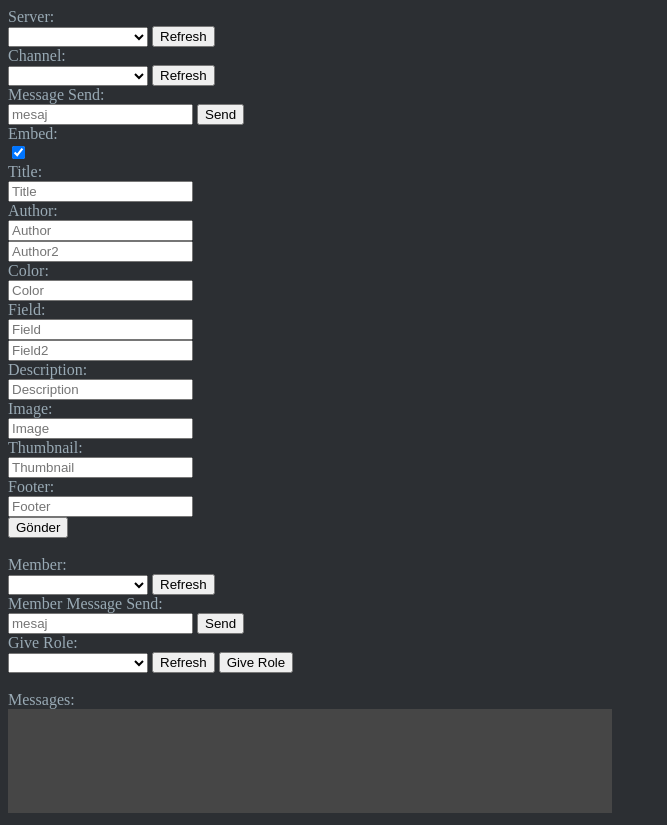
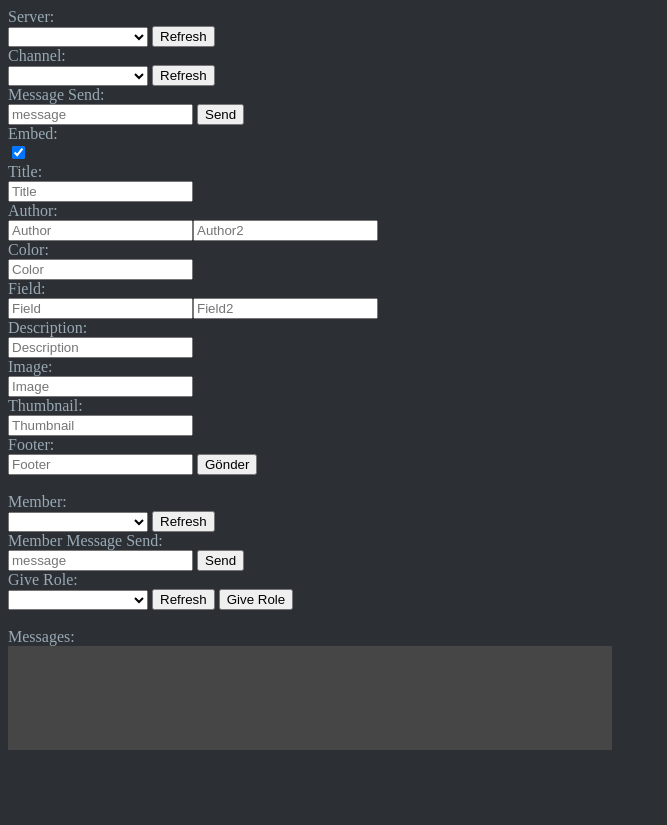
Before and after one commit to WindTR/electron-panel, an Electron app: page views/index.html in a window 1280 px wide. Both pictures are taken after a click on the checkbox 18 px from the left and 152 px from the top of the page. Shown: the whole page, without its empty margins (0-667 px from the left). After the commit the page ends 800 px from the top, so only its background shows below. Drawn offline with Linux system fonts and the light colour scheme; no server answers.

Commit message:
Update index.html

```diff
--- a/views/index.html
+++ b/views/index.html
@@ -3,7 +3,7 @@
 <head>
     <meta charset="UTF-8">
     <meta name="viewport" content="width=device-width, initial-scale=1.0">
-    <title>Ana Sayfa | Electron Bot Panel</title>
+    <title>Main Page | Electron Bot Panel</title>
     <link rel="stylesheet" href="../assets/style.css">
 </head>
 <body>
@@ -16,28 +16,28 @@
     <button id="yenile">Refresh</button>
     <br>
     <div class="yaziclass">Message Send:</div>
-    <input type="text" placeholder="mesaj" id="testinp" required="true">
+    <input type="text" placeholder="message" id="testinp" required="true">
     <button id="test">Send</button>
     <br>
     <div class="yaziclass">Embed:</div> <input type="checkbox" id="checkbox" onclick="chckbx()">
-    <div class="test" id="divtest" style="display: none;">
-    <div class="yaziclass">Title:</div><input type="text" name="" id="title" placeholder="Title" style="display: none;">
-    <div class="yaziclass">Author:</div><input type="text" name="" id="author" placeholder="Author" style="display: none;"><input type="text" name="" id="author2" placeholder="Author2" style="display: none;">
-    <div class="yaziclass">Color:</div><input type="text" name="" id="color" placeholder="Color" style="display: none;">
-    <div class="yaziclass">Field:</div><input type="text" name="" id="field" placeholder="Field" style="display: none;"><input type="text" name="" id="field2" placeholder="Field2" style="display: none;">
-    <div class="yaziclass">Description:</div><input type="text" name="" id="desc" placeholder="Description" style="display: none;">
-    <div class="yaziclass">Image:</div><input type="text" name="" id="image" placeholder="Image" style="display: none;">
-    <div class="yaziclass">Thumbnail:</div><input type="text" name="" id="thumb" placeholder="Thumbnail" style="display: none;">
-    <div class="yaziclass">Footer:</div><input type="text" name="" id="footerembed" placeholder="Footer" style="display: none;">
-    <button id="embedsend" style="display: none;">Gönder</button>
-    </div>
+    <form id="embedform" style="display: none;">
+    <div class="yaziclass">Title:</div><input type="text" name="" id="title" placeholder="Title" >
+    <div class="yaziclass">Author:</div><input type="text" name="" id="author" placeholder="Author" ><input type="text" name="" id="author2" placeholder="Author2" >
+    <div class="yaziclass">Color:</div><input type="text" name="" id="color" placeholder="Color" >
+    <div class="yaziclass">Field:</div><input type="text" name="" id="field" placeholder="Field" ><input type="text" name="" id="field2" placeholder="Field2" >
+    <div class="yaziclass">Description:</div><input type="text" name="" id="desc" placeholder="Description" >
+    <div class="yaziclass">Image:</div><input type="text" name="" id="image" placeholder="Image" >
+    <div class="yaziclass">Thumbnail:</div><input type="text" name="" id="thumb" placeholder="Thumbnail" >
+    <div class="yaziclass">Footer:</div><input type="text" name="" id="footerembed" placeholder="Footer" >
+    <button id="embedsend" >Gönder</button>
+    </form>
     <br>
     <div class="yaziclass">Member:</div>
     <select id="sunucularüye" style="width: 140px; height: 20px;"></select>
     <button id="yenile2">Refresh</button>
     <br>
     <div class="yaziclass">Member Message Send:</div>
-    <input type="text" placeholder="mesaj" id="üyeyeinp" required="true">
+    <input type="text" placeholder="message" id="üyeyeinp" required="true">
     <button id="test2">Send</button>
     <br>
     <div class="yaziclass">Give Role:</div>
@@ -53,76 +53,11 @@
     <script>
         function chckbx() {
         var checkBox = document.getElementById("checkbox");
-        var title = document.getElementById("title");
-        var author = document.getElementById("author");
-        var author2 = document.getElementById("author2");
-        var field2 = document.getElementById("field2");
-        var color = document.getElementById("color");
-        var field = document.getElementById("field");
-        var desc = document.getElementById("desc");
-        var image = document.getElementById("image");
-        var thumb = document.getElementById("thumb");
-        var footerembed = document.getElementById("footerembed");
-        var embedsend = document.getElementById("embedsend");
-        if (checkBox.checked == true){
-            title.style.display = "block";
+        var embedform = document.getElementById("embedform")
+        if (checkBox.checked == true) {
+            embedform.style.display = "block"
         } else {
-            title.style.display = "none";
-        }
-        if (checkBox.checked == true){
-            author.style.display = "block";
-        } else {
-            author.style.display = "none";
-        }
-        if (checkBox.checked == true){
-            author2.style.display = "block";
-        } else {
-            author2.style.display = "none";
-        }
-        if (checkBox.checked == true){
-            field2.style.display = "block";
-        } else {
-            field2.style.display = "none";
-        }
-        if (checkBox.checked == true){
-            color.style.display = "block";
-        } else {
-            color.style.display = "none";
-        }
-        if (checkBox.checked == true){
-            field.style.display = "block";
-        } else {
-            field.style.display = "none";
-        }
-        if (checkBox.checked == true){
-            desc.style.display = "block";
-        } else {
-            desc.style.display = "none";
-        }
-        if (checkBox.checked == true){
-            image.style.display = "block";
-        } else {
-            image.style.display = "none";
-        }
-        if (checkBox.checked == true){
-            thumb.style.display = "block";
-        } else {
-            thumb.style.display = "none";
-        }
-        if (checkBox.checked == true){
-            footerembed.style.display = "block";
-        } else {
-            footerembed.style.display = "none";
-        }
-        if (checkBox.checked == true){
-            embedsend.style.display = "block";
-        } else {
-            embedsend.style.display = "none";
-        }
-        if (checkBox.checked == true){
-            document.getElementById("divtest").style.display = "block";
-        } else {
-            document.getElementById("divtest").style.display = "none";
+            embedform.style.display = "none"
         }
     }
     </script>
```
